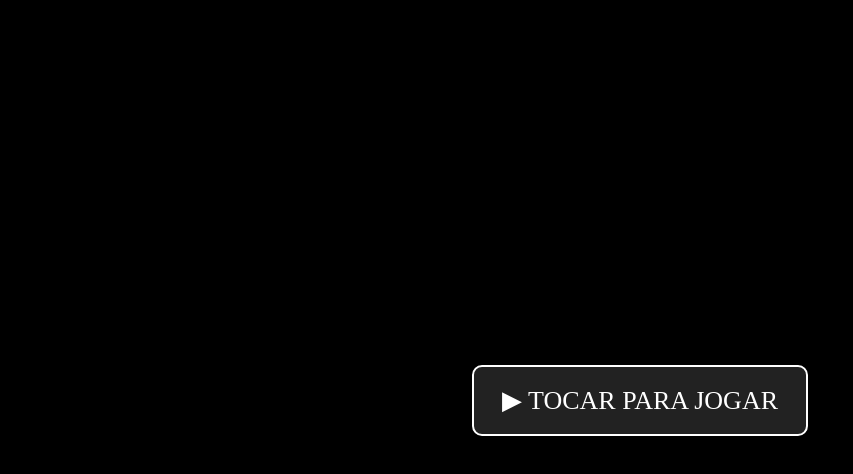
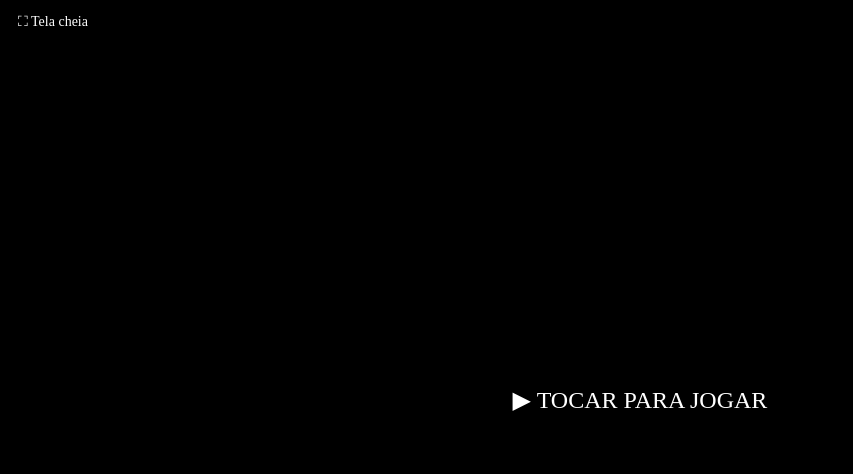
Before and after one commit to brun8liveira/gen-shinob3, a plain HTML site: page index.html in a window 1280 px wide. Shown: the whole page, without its empty margins (0-853 px from the left). Drawn offline with Linux system fonts and the light colour scheme.

Commit message:
Update index.html

```diff
--- a/index.html
+++ b/index.html
@@ -1,8 +1,57 @@
 <!DOCTYPE html>
 <html lang="pt-BR">
 <head>
-<meta name="viewport" content="width=device-width, initial-scale=1.0, maximum-scale=1.0, user-scalable=no">
-<title>Shinob3</title>
+  <meta charset="UTF-8">
+  <meta name="viewport"
+        content="width=device-width, initial-scale=1.0, maximum-scale=1.0, user-scalable=no">
+  <meta name="apple-mobile-web-app-capable" content="yes">
+  <meta name="apple-mobile-web-app-status-bar-style" content="black-translucent">
+  <title>Shinob3</title>
+
+  <style>
+    html, body {
+      margin: 0;
+      background: black;
+      height: 100%;
+      overflow: hidden;
+      touch-action: none;
+    }
+
+    #game {
+      width: 100vw;
+      height: 100vh;
+    }
+
+    /* Botão de fullscreen – canto superior ESQUERDO */
+    #fullscreen-btn {
+      position: fixed;
+      top: 8px;
+      left: 8px;              /* aqui troca de right pra left */
+      z-index: 20;
+      background: rgba(0,0,0,0.6);
+      color: #fff;
+      border-radius: 6px;
+      padding: 6px 10px;
+      font-size: 14px;
+      cursor: pointer;
+      user-select: none;
+      display: none;          /* começa escondido */
+    }
+
+    /* Overlay de toque (se você quiser manter) */
+    #overlay {
+      position: fixed;
+      inset: 0;
+      background: black;
+      color: white;
+      font-size: 24px;
+      display: flex;
+      align-items: center;
+      justify-content: center;
+      z-index: 10;
+      cursor: pointer;
+    }
+  </style>
 
   <script>
     EJS_player = "#game";
@@ -12,65 +61,57 @@
     EJS_startOnLoaded = true;
     EJS_fullscreenOnLoaded = false;
   </script>
+</head>
+<body>
 
-  <script src="https://cdn.emulatorjs.org/latest/data/loader.js"></script>
-
-<style>
-  html, body {
-    margin: 0;
-    background: black;
-    height: 100%;
-    overflow: hidden;
-    display: flex;
-    flex-direction: column;
-  }
-
-  #game {
-    width: 100vw;
-    height: 100vh;
-  }
-
-  /* Mini‑box lisa, sem textura */
-  #overlay {
-    position: fixed;
-    inset: 0;
-    background: rgba(0,0,0,0.85);
-    color: white;
-    font-size: 26px;
-    display: flex;
-    align-items: center;
-    justify-content: center;
-    text-align: center;
-    z-index: 10;
-    cursor: pointer;
-    border-radius: 12px;
-  }
-
-  /* Botão centralizado */
-  #overlay span {
-    padding: 18px 28px;
-    background: #222;
-    border: 2px solid #fff;
-    border-radius: 10px;
-  }
-
-  #overlay:hover span {
-    background: #333;
-  }
-</style>
-</head>
-
-<body>
-  <div id="overlay"><span>▶ TOCAR PARA JOGAR</span></div>
-
+  <div id="overlay">▶ TOCAR PARA JOGAR</div>
+  <div id="fullscreen-btn">⛶ Tela cheia</div>
   <div id="game"></div>
 
   <script>
     const overlay = document.getElementById("overlay");
-    overlay.addEventListener("click", () => {
+    const fsBtn   = document.getElementById("fullscreen-btn");
+
+    // Entrar em fullscreen
+    async function enterFullscreen() {
+      const el = document.documentElement;
+      if (el.requestFullscreen) {
+        try {
+          await el.requestFullscreen();
+        } catch (e) {
+          console.log("Erro ao tentar fullscreen:", e);
+        }
+      }
+    }
+
+    // Detectar mudanças de fullscreen para mostrar/ocultar o botão
+    function updateFullscreenButton() {
+      // Se NÃO está em fullscreen, mostra o botão
+      const isFullscreen = document.fullscreenElement != null;
+      fsBtn.style.display = isFullscreen ? "none" : "block";
+    }
+
+    document.addEventListener("fullscreenchange", updateFullscreenButton);
+
+    // Clique no overlay inicial: remove overlay + entra em fullscreen
+    overlay.addEventListener("click", async () => {
       overlay.remove();
-      document.documentElement.requestFullscreen?.();
+      await enterFullscreen();
+      // fullscreenchange será disparado e vai esconder o botão
     });
+
+    // Clique no botão de fullscreen (quando não estiver em fullscreen)
+    fsBtn.addEventListener("click", async () => {
+      await enterFullscreen();
+      // fullscreenchange vai esconder o botão de novo
+    });
+
+    // Fallback: bloquear scroll por gesto
+    window.addEventListener("touchmove", e => e.preventDefault(), { passive: false });
+
+    // Garantir estado inicial do botão (fora de fullscreen -> aparece)
+    updateFullscreenButton();
   </script>
+
 </body>
 </html>
```
